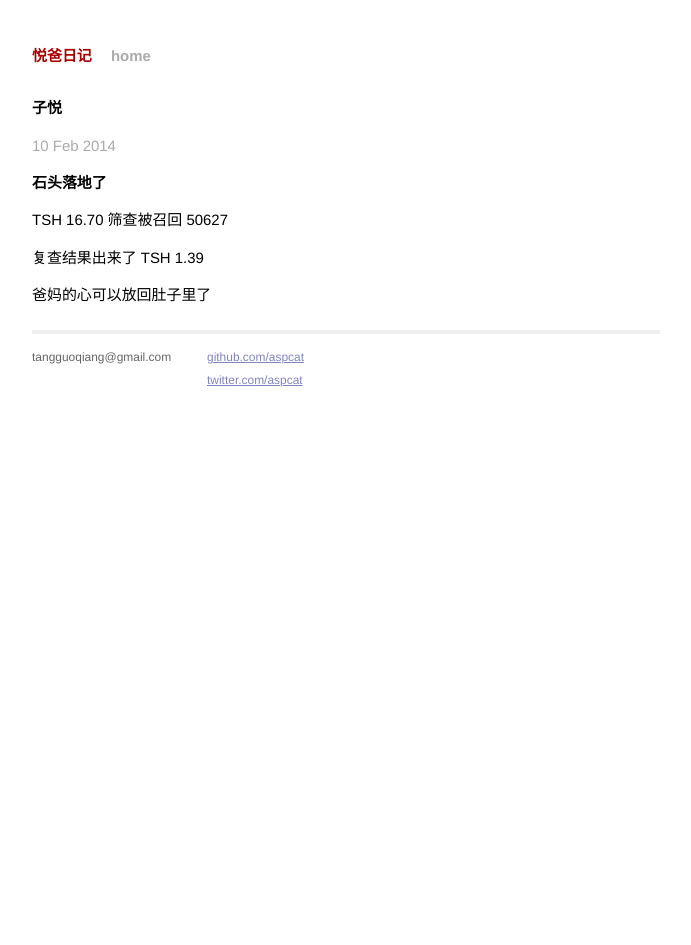
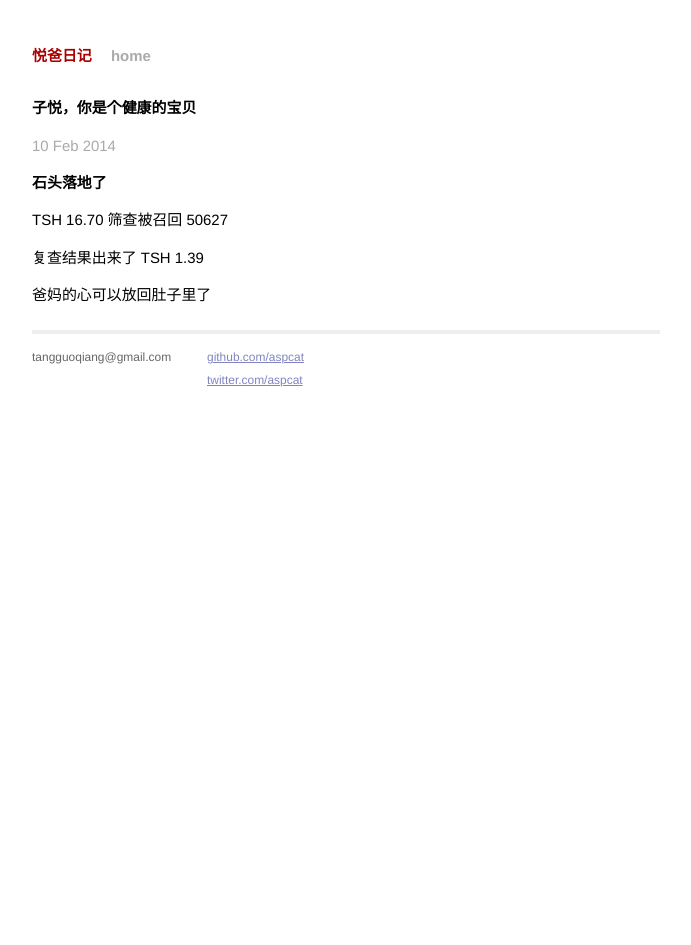
Before and after one commit to aspcat/tangziyue.github.io, a Jekyll site: the page built from _posts/2014-02-10-do-not-worry.markdown, in a window 1280 px wide. Shown: the whole page, without its empty margins (294-985 px from the left). Built offline with Jekyll 4.4.1, drawn with Linux system fonts in a browser that asks for light colours; Markdown is read by kramdown in place of the engine named in the settings; comment, search, counter and statistics services are not loaded.

Commit message:
健康的小宝贝

```diff
--- a/_posts/2014-02-10-do-not-worry.markdown
+++ b/_posts/2014-02-10-do-not-worry.markdown
@@ -1,6 +1,6 @@
 ---
 layout: post
-title:  "子悦"
+title:  "子悦，你是个健康的宝贝"
 date:   2014-02-10 11:48:00
 categories: tech
 ---
```
